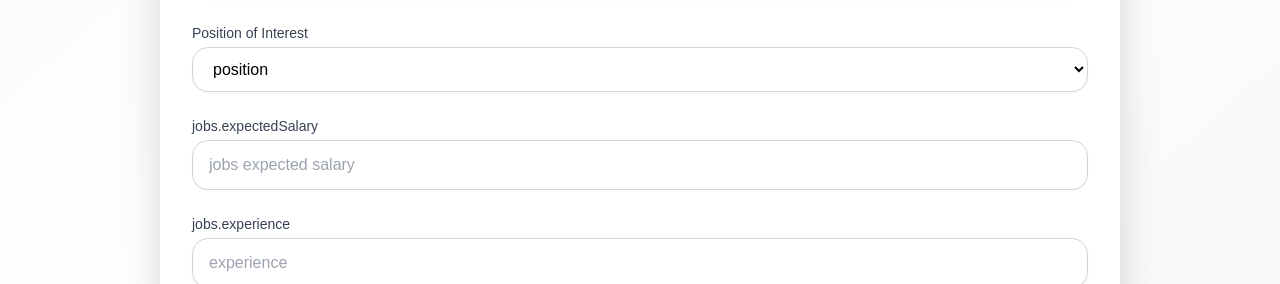
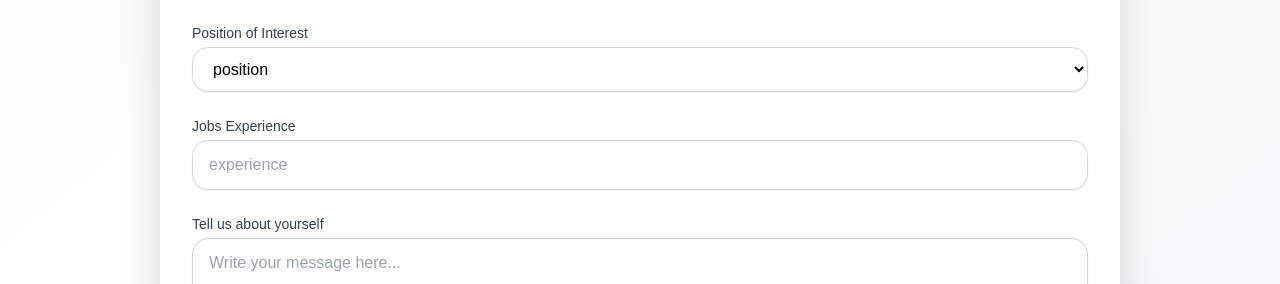
Before and after one commit to ahmed-alaydee/the-smile-wep, a React (Vite) app: page / in a window 1280 px wide. Shown: the part 6037-6321 px from the top of the page. Built offline with nearby package versions, Linux system fonts and the light colour scheme.

Commit message:
editlast

```diff
--- a/src/components/JobsSection.tsx
+++ b/src/components/JobsSection.tsx
@@ -203,7 +203,7 @@ const JobsSection: React.FC = () => {
                   </select>
                 </div>
 
-                <div>
+                {/* <div>
                   <label htmlFor="expectedSalary" className="block mb-1 text-sm font-medium text-gray-700">
                     {t('jobs.expectedSalary')}
                   </label>
@@ -217,11 +217,11 @@ const JobsSection: React.FC = () => {
                     required
                     className="w-full px-4 py-3 text-black bg-white border border-gray-300 shadow-sm rounded-2xl focus:ring-2 focus:ring-rose-400 focus:outline-none"
                   />
-                </div>
+                </div> */}
 
                 <div>
                   <label htmlFor="experience" className="block mb-1 text-sm font-medium text-gray-700">
-                    {t('jobs.experience')}
+                    {t('Jobs Experience')}
                   </label>
                   <input
                     type="text"
```
